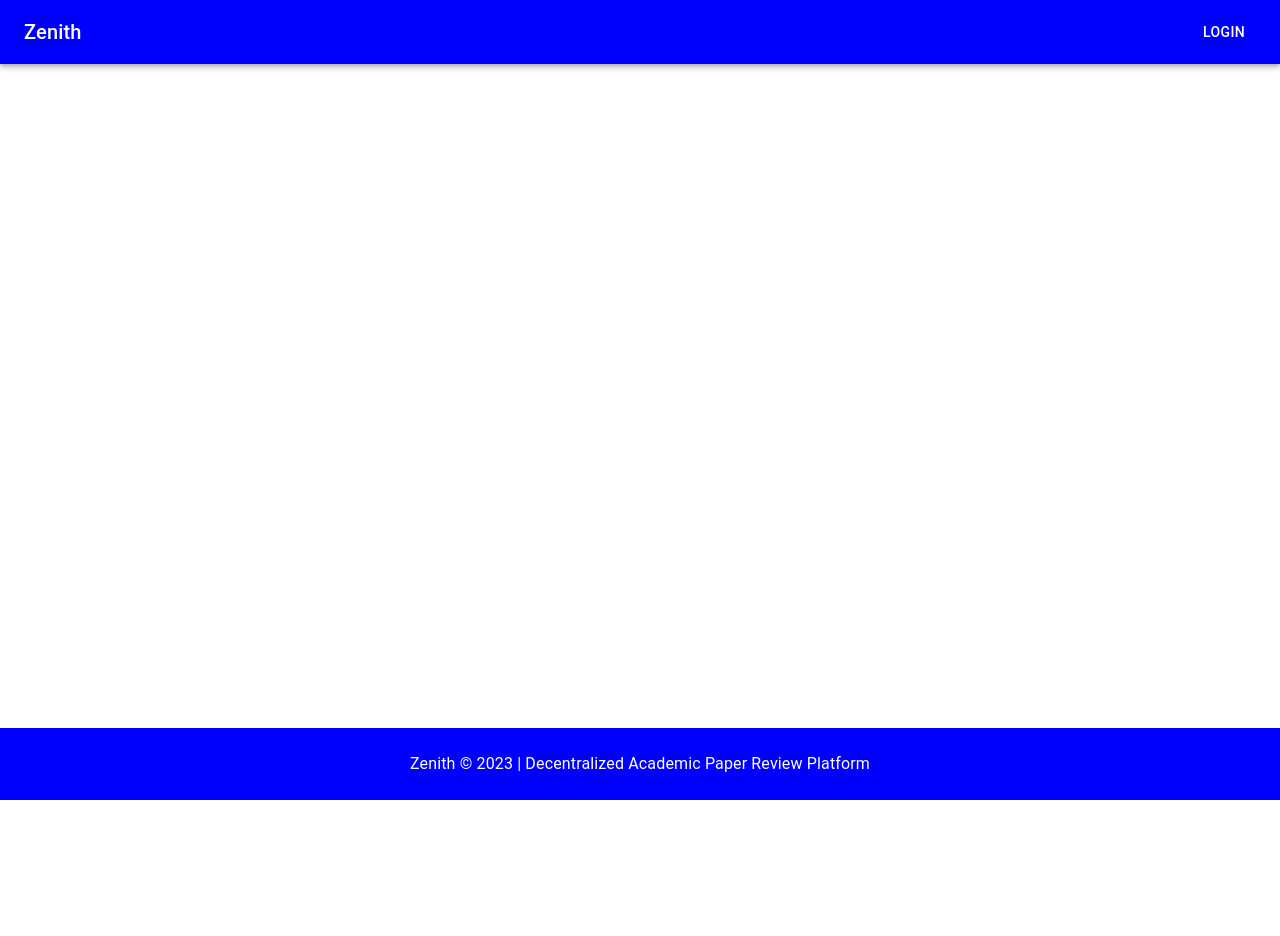
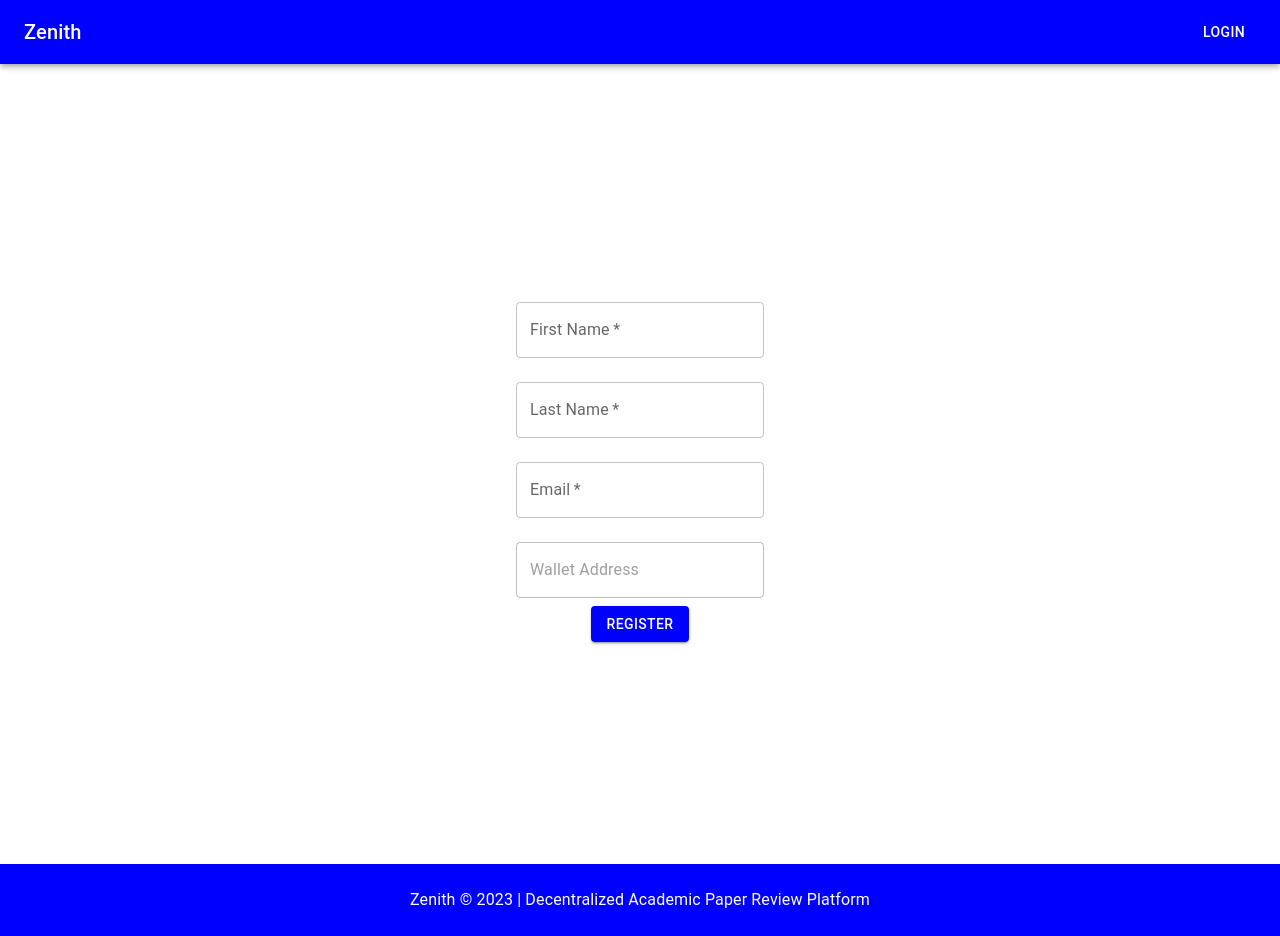
Before and after one commit to rodriguesnavil/zenith, a React (Create React App) app in the folder frontend/: page /register in a window 1280 px wide. Before the commit the page ends 800 px from the top, so only its background shows below. Built offline with nearby package versions, Linux system fonts and the light colour scheme; no server answers.

Commit message:
feat: store wallet address in localstorage

```diff
--- a/frontend/package.json
+++ b/frontend/package.json
@@ -10,6 +10,7 @@
     "@testing-library/jest-dom": "^5.16.5",
     "@testing-library/react": "^13.4.0",
     "@testing-library/user-event": "^13.5.0",
+    "axios": "^1.4.0",
     "ethers": "5.7.2",
     "react": "^18.2.0",
     "react-dom": "^18.2.0",
--- a/frontend/src/Routes.js
+++ b/frontend/src/Routes.js
@@ -10,6 +10,7 @@ import Reader from './components/purchase/Reader';
 import PaperSubmission from './components/dashboard/author/PaperSubmission';
 import ProposeReviewer from './components/dashboard/reviewer/ProposeReviewer'
 import VoteReviewer from './components/dashboard/reviewer/VoteReviewer'
+import Register from './components/auth/Register';
 
 const AppRoutes = () => {
   return (
@@ -18,6 +19,7 @@ const AppRoutes = () => {
         <Routes>
           <Route path="/" element={<Homepage />} />
           <Route path="/login" element={<Login />} />
+          <Route path="/register" element={<Register />} />
           <Route path="/role-select" element={<RoleSelect />} />
           <Route path="/submit-paper" element={<PaperSubmission />} />
           <Route path="/dashboard" element={<Dashboard />} />
--- a/frontend/src/components/auth/Login.js
+++ b/frontend/src/components/auth/Login.js
@@ -1,23 +1,44 @@
-import React from 'react';
+import React,{useContext} from 'react';
 import Button from '@mui/material/Button';
-import { useNavigate } from 'react-router-dom';
+import { json, useNavigate } from 'react-router-dom';
 import { connectToMetamask } from '../../helpers/EthereumHelper';
+import Box from '@mui/material/Box';
+import { getUser } from '../../services/ApiService';
+import { UserContext } from '../../contexts/UserContext';
 
 const Login = () => {
   const navigate = useNavigate();
+  const { setAddress } = useContext(UserContext); // Get setAddress from context
 
   const login = async () => {
     const signer = await connectToMetamask();
     if (signer) {
-      // Redirect to Role Selection page after successful login
-      navigate('/role-select');
+      const address = await signer.getAddress();
+      setAddress(address); // Set address in context
+      localStorage.setItem('address', address);
+      const response = await getUser(address);
+      console.log("result ",JSON.stringify(response));
+      console.log("result ",response.user != null);
+      console.log("result string ",JSON.stringify(response.user));
+      if (response.data.user != null) {
+        // Redirect to Role Selection page after successful login
+        navigate('/role-select');
+      } else {
+        // Redirect to Register page if user doesn't exist
+        navigate('/register', { state: { address } });
+      }
     }
   };
 
   return (
-    <div>
+    <Box
+      display="flex"
+      justifyContent="center"
+      alignItems="center"
+      height="100vh" // Full height of the viewport
+    >
       <Button variant="contained" color="primary" onClick={login}>Login with Metamask</Button>
-    </div>
+    </Box>
   );
 };
 
--- /dev/null
+++ b/frontend/src/components/auth/Register.js
@@ -0,0 +1,88 @@
+import React, { useState, useContext } from 'react';
+import { TextField, Button, Box } from '@mui/material';
+import { useLocation, useNavigate } from 'react-router-dom';
+import { registerUser } from '../../services/ApiService';
+import { UserContext } from '../../contexts/UserContext';
+
+const Register = () => {
+  const navigate = useNavigate();
+  const location = useLocation();
+  const address = location.state?.address || '';
+
+  const [firstName, setFirstName] = useState('');
+  const [lastName, setLastName] = useState('');
+  const [email, setEmail] = useState('');
+
+  const { setRole } = useContext(UserContext); // global state
+
+  const register = async (event) => {
+    event.preventDefault();
+    try {
+      const response = await registerUser({ firstName, lastName, email, walletAddress: address });
+      const hasAuthorRole = response.data.user.role.some(r => r.toLowerCase() === 'author');
+      if(hasAuthorRole) {
+        setRole('author');
+        navigate('/dashboard');
+      } else {
+        navigate('/role-select');
+      }
+    } catch (error) {
+      console.error('Failed to register user:', error);
+    }
+  };
+
+  return (
+    <Box
+      component="form"
+      onSubmit={register}
+      display="flex"
+      flexDirection="column"
+      alignItems="center"
+      justifyContent="center"
+      height="100vh" // Full height of the viewport
+    >
+      <TextField
+        label="First Name"
+        required
+        variant="outlined"
+        margin="normal"
+        value={firstName}
+        onChange={(e) => setFirstName(e.target.value)}
+      />
+      <TextField
+        label="Last Name"
+        required
+        variant="outlined"
+        margin="normal"
+        value={lastName}
+        onChange={(e) => setLastName(e.target.value)}
+      />
+      <TextField
+        label="Email"
+        type="email"
+        required
+        variant="outlined"
+        margin="normal"
+        value={email}
+        onChange={(e) => setEmail(e.target.value)}
+      />
+      <TextField
+        label="Wallet Address"
+        value={address}
+        disabled
+        variant="outlined"
+        margin="normal"
+      />
+      <Button
+        type="submit"
+        variant="contained"
+        color="primary"
+        margin="normal"
+      >
+        Register
+      </Button>
+    </Box>
+  );
+};
+
+export default Register;
--- a/frontend/src/components/dashboard/author/PaperSubmission.js
+++ b/frontend/src/components/dashboard/author/PaperSubmission.js
@@ -1,8 +1,11 @@
-import React, { useState } from 'react';
+import React, { useState, useContext } from 'react';
 import { Paper, Typography, TextField, Button, Box, Grid } from '@mui/material';
 import { useNavigate } from 'react-router-dom';
+import { submitPaper } from '../../../services/ApiService';
+import { UserContext } from '../../../contexts/UserContext';
 
 const PaperSubmission = () => {
+  const { address } = useContext(UserContext);
   const [title, setTitle] = useState('');
   const [file, setFile] = useState(null);
 
@@ -12,11 +15,24 @@ const PaperSubmission = () => {
     setFile(event.target.files[0]);
   };
 
-  const handleSubmit = (event) => {
+  console.log(`address: ${address}`)
+  const handleSubmit = async (event) => {
     event.preventDefault();
-    // Upload the file to lighthouse
-    // Mint a new NFT with the IPFS hash of the file
-    // Add the paper to the blockchain
+    try {
+      const formData = new FormData();
+      formData.append('title', title);
+      formData.append('file', file);
+      formData.append('walletAddress', address); // Fetch walletAddress from the user context
+
+      const response = await submitPaper(formData); // Send form data object to the API service
+
+      if (response.success) {
+        // handle successful submission here...
+        // navigate or display a success message
+      }
+    } catch (error) {
+      console.error('Failed to submit paper:', error);
+    }
   };
 
   return (
--- a/frontend/src/contexts/UserContext.js
+++ b/frontend/src/contexts/UserContext.js
@@ -4,7 +4,8 @@ export const UserContext = createContext();
 
 export const UserProvider = ({ children }) => {
   const [role, setRole] = useState(null);
-  const [address, setAddress] = useState(null);
+
+  const [address, setAddress] = useState(localStorage.getItem('address')); // Fetch address from localStorage
 
   return (
     <UserContext.Provider value={{ role, setRole, address, setAddress }}>
--- /dev/null
+++ b/frontend/src/services/ApiService.js
@@ -0,0 +1,50 @@
+// src/services/ApiService.js
+import axios from 'axios';
+
+const apiClient = axios.create({
+  baseURL: process.env.REACT_APP_API_URL,
+});
+
+export const getUser = async (address) => {
+  try {
+    const response = await apiClient.get(`/v1/user/${address}`);
+    return response.data;
+  } catch (error) {
+    console.error(`Failed to fetch user: ${error}`);
+    throw error;
+  }
+};
+
+export const registerUser = async (user) => {
+  try {
+    const response = await apiClient.post('/v1/user', user);
+    return response.data;
+  } catch (error) {
+    console.error(`Failed to register user: ${error}`);
+    throw error;
+  }
+};
+
+export const submitPaper = async (paperFormData) => {
+  try {
+    const response = await apiClient.post('/v1/article', paperFormData, {
+      headers: {
+        'Content-Type': 'multipart/form-data'
+      }
+    });
+    return response.data;
+  } catch (error) {
+    console.error(`Failed to submit paper: ${error}`);
+    throw error;
+  }
+};
+
+export const getPapers = async () => {
+    try {
+        const response = await apiClient.get('/papers');
+        return response.data;
+      } catch (error) {
+        console.error(`Failed to fetch papers: ${error}`);
+        throw error;
+      }
+};
```
Also changed, not shown: 2 other files (tests, documents, lock files or other folders).
